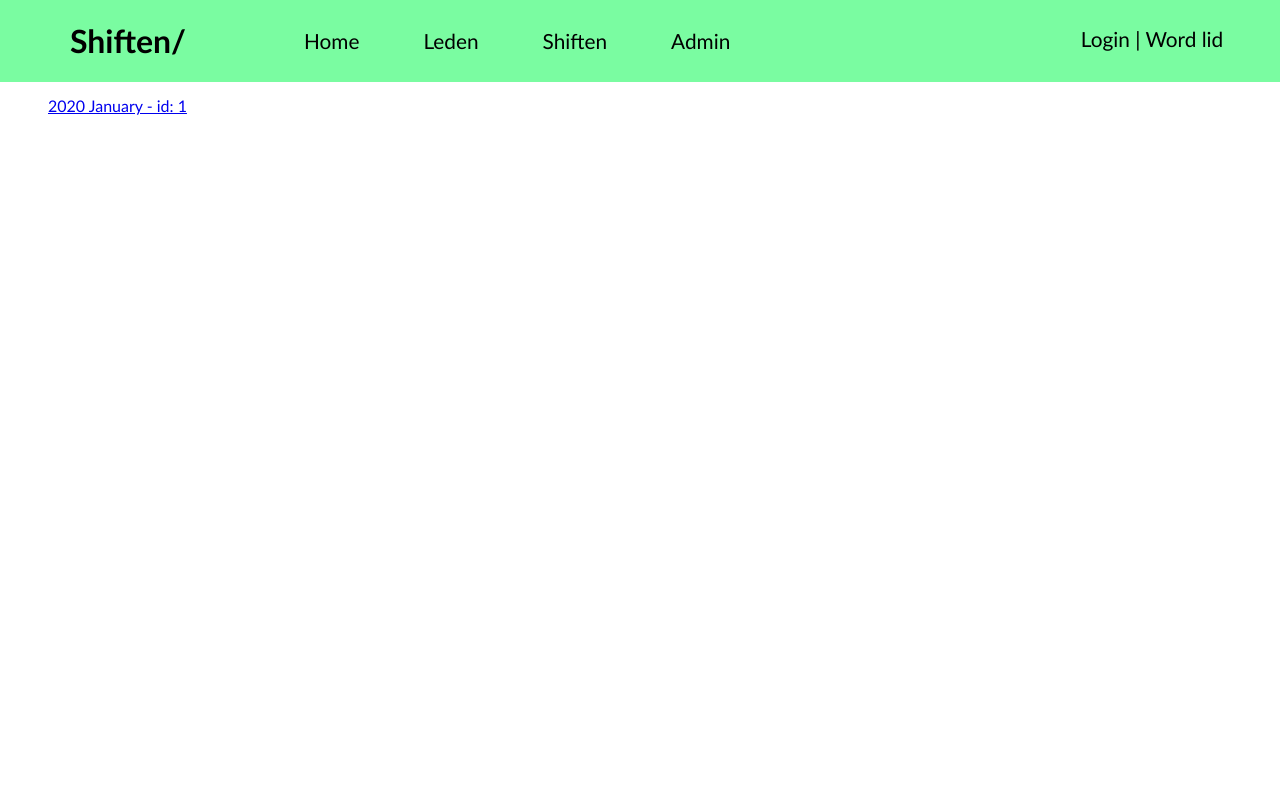
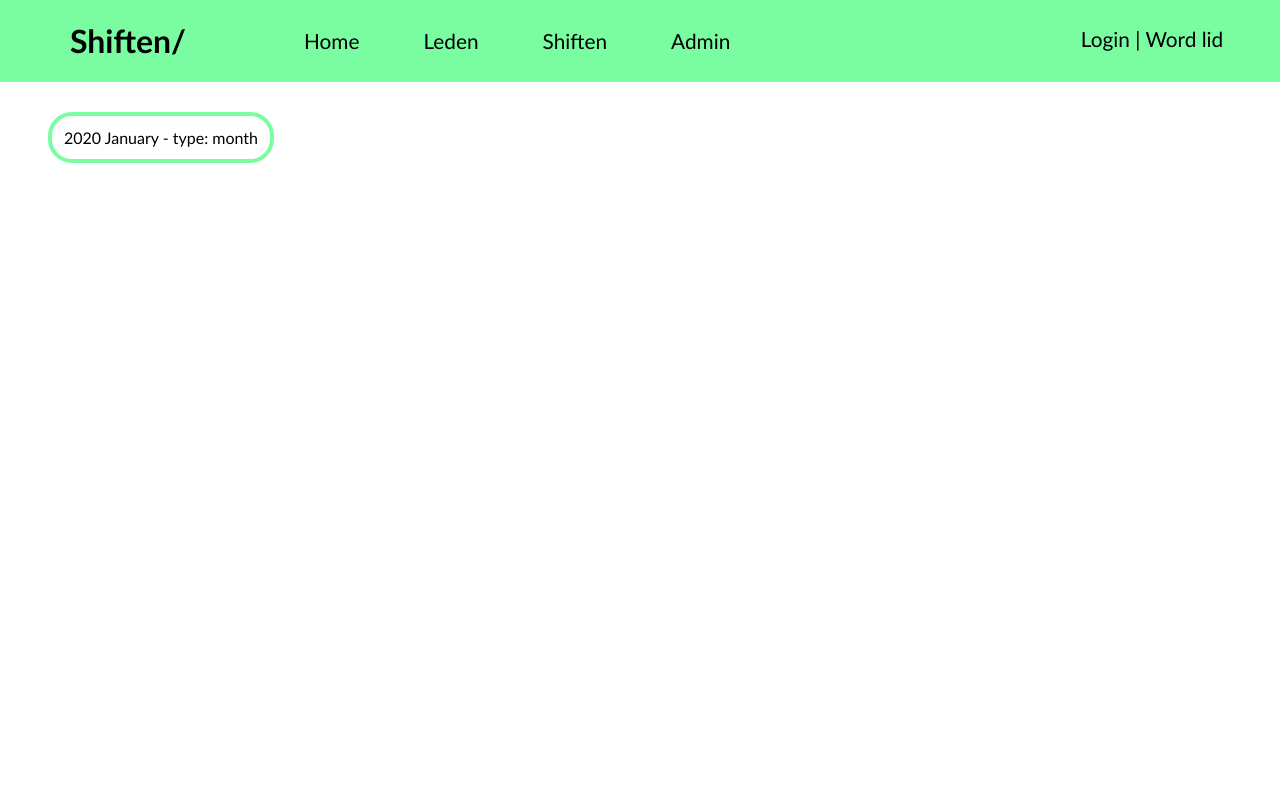
Before and after one commit to Pineapple217/Muze-Site, a Django app: page /shiften/ in a window 1280 px wide. Run offline with Django 4.2, Linux system fonts and the light colour scheme; tables that the repository leaves empty hold one stand-in row (values such as "Sample post"); some libraries are stand-ins or nearby versions.

Commit message:
wa opnaak dingen, light/dark toggle, leden export

```diff
--- /dev/null
+++ b/29-04-2022 15-42-05.csv
@@ -0,0 +1,5 @@
+Naam;voornaam;email;tel;geboortedatum;gender;straat;huisnr;woonplaats;postcode;discordid;media
+r;jules;;+32 345 34 34 34;2002-04-17;M;brouwerijstraat;14;Zottegem;9620;275149224952201226;True
+bob;Jules;rosierjules@gmail.com;+32 234 34 34 34;1995-03-10;X;brouwerijstraat;14;herzelr;9620;3;True
+Rosier;Jules;rosierjules@gmail.com;+32 234 34 34 34;2002-04-17;M;brouwerijstraat;14;Zottegem;9620;275149224952201226;True
+2;1;;234;2022-04-13;M;423;423;234;234;234;True
--- /dev/null
+++ b/29-04-2022 15-44-47.csv
@@ -0,0 +1,5 @@
+Naam,voornaam,email,tel,geboortedatum,gender,straat,huisnr,woonplaats,postcode,discordid,media
+r,jules,,+32 345 34 34 34,2002-04-17,M,brouwerijstraat,14,Zottegem,9620,275149224952201226,True
+bob,Jules,rosierjules@gmail.com,+32 234 34 34 34,1995-03-10,X,brouwerijstraat,14,herzelr,9620,3,True
+Rosier,Jules,rosierjules@gmail.com,+32 234 34 34 34,2002-04-17,M,brouwerijstraat,14,Zottegem,9620,275149224952201226,True
+2,1,,234,2022-04-13,M,423,423,234,234,234,True
--- a/leden/views.py
+++ b/leden/views.py
@@ -37,3 +37,6 @@ def signup(request):
         return render(request, 'leden/signup.html', {'forms': (user_form, lid_form)})
     else:
         return render(request,  'leden/already_logged_in.html')
+
+def userinfo(request):
+    return render(request, "leden/userinfo.html")
--- a/main/templates/main/home.html
+++ b/main/templates/main/home.html
@@ -1,4 +1,5 @@
 {% extends 'base.html' %} {% block content%}
+<button id="color-mode-btn">Toggle colormode</button>
 <iframe
   src="https://discord.com/widget?id=539096504237817866&theme=dark"
   width="350"
--- /dev/null
+++ b/shiften/static/shiften/css/home.css
@@ -0,0 +1,25 @@
+.shiftlistlist {
+    padding: 0;
+}
+
+
+.shiftlist {
+    display: flex;
+    gap: 1rem;
+    border-style: solid;
+    border-width: 0.3rem;
+    border-color: var(--primary);
+    border-radius: 1.5rem;
+    padding: 0.75rem;
+    /* width: fit-content; */
+    position: relative;
+    height: calc(fit-content);
+    flex-wrap: wrap;
+    margin: 0.75em 0 0.75em 0;
+    width: fit-content;
+}
+
+.shiftlist a {
+    text-decoration: none;
+    color: var(--body-color);
+}
--- a/shiften/templates/shiften/home.html
+++ b/shiften/templates/shiften/home.html
@@ -1,7 +1,10 @@
 {% extends 'base.html' %}
 {% block content %}
+{% load static %}
+<link rel="stylesheet" href="{% static 'shiften/css/home.css' %}">
+<ul class= "shiftlistlist">
 {% for shiftlist in shiftlists %}
-<a href="{{ shiftlist.id }}">{{ shiftlist }} - id: {{ shiftlist.id }}</a>
-
+<li class = "shiftlist"><a href="{{ shiftlist.id }}">{{ shiftlist }} - type: {{ shiftlist.type }}</a></li>
 {% endfor %}
+</ul>
 {% endblock%}
--- a/static/css/main.css
+++ b/static/css/main.css
@@ -1,25 +1,24 @@
 /* Light mode */
-@media (prefers-color-scheme: light) {
 :root {
     --body-bg: #FFFFFF;
     --body-color: #000000;
 }
-}
 
-/* Dark mode */
-@media (prefers-color-scheme: dark) {
-    :root {
+.darkmode {
     --body-bg: #212124;
     /* --body-bg: #3F3B3B; */
     --body-color: #d6d6d6;
-    }
 }
 
 
 :root {
     --primary: #7AFCA1;
+    --secondary: #06FB00;
+    --accent: #168586;
+    --dark: #212124;
 
-    --button-primary: #ffffff;
+
+    --button-primary: #dadada;
     --button-text: #000000;
 
 }
--- /dev/null
+++ b/static/scripts/colormode.js
@@ -0,0 +1,27 @@
+const switchColor = function () {
+  colormode = localStorage.getItem("colormode");
+  if (colormode !== "dark") enableDarkMode();
+  else enableLightMode();
+};
+
+const enableDarkMode = () => {
+  document.body.classList.add("darkmode");
+  localStorage.setItem("colormode", "dark");
+};
+const enableLightMode = () => {
+  document.body.classList.remove("darkmode");
+  localStorage.setItem("colormode", "light");
+};
+
+let colormode = localStorage.getItem("colormode");
+if (colormode === "dark") {
+  enableDarkMode();
+}
+
+const init = function () {
+  const darkModeToggle = document.getElementById("color-mode-btn");
+  if (darkModeToggle !== null)
+    darkModeToggle.addEventListener("click", switchColor);
+};
+
+window.onload = init;
--- a/templates/base.html
+++ b/templates/base.html
@@ -2,8 +2,13 @@
 {% comment %} <link rel="stylesheet" href="{% static 'bootstrap/css/bootstrap.css' %}"> {% endcomment %}
 <link rel="stylesheet" type="text/css" href="{% static 'css/main.css' %}">
 <meta name="viewport" content="width=device-width, initial-scale=1.0">
+<body>
+
 {% include 'navbar.html'%}
 <div class="content">
 {% block content %}
 {% endblock %}
 </div>
+<script src="{% static '/scripts/colormode.js' %}"></script>
+
+</body>
--- a/templates/navbar.html
+++ b/templates/navbar.html
@@ -20,7 +20,7 @@
 <div class="nav-user">
 
     {% if user.is_authenticated %}
-    <a href="">{{ user.get_username }}</a>
+    <a href="/leden/user">{{ user.get_username }}</a>
     |
     <a href="{% url 'logout' %}?next={{ request.path }}">Logout</a>
     {% else %}
```
Also changed, not shown: leden/functions.py (added, +11 -0 lines), leden/management/commands/exportledenlist.py (added, +7 -0 lines), shiften/functions.py (+11 -9 lines), shiften/static/shiften/css/shiftlist.css (+9 -1 lines), shiften/templates/shiften/shiftlist.html (+5 -3 lines). Lines whose indentation alone changed are shown as unchanged.
